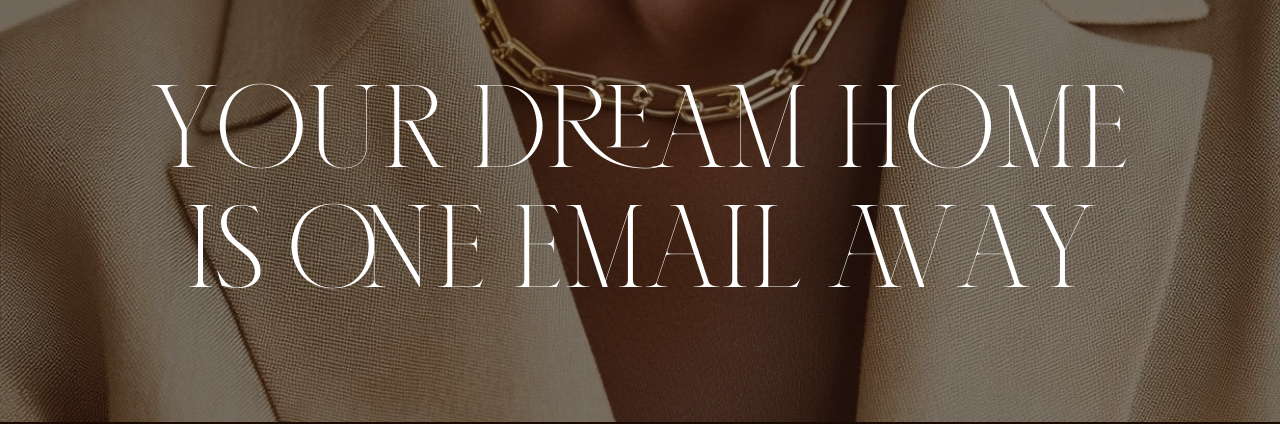
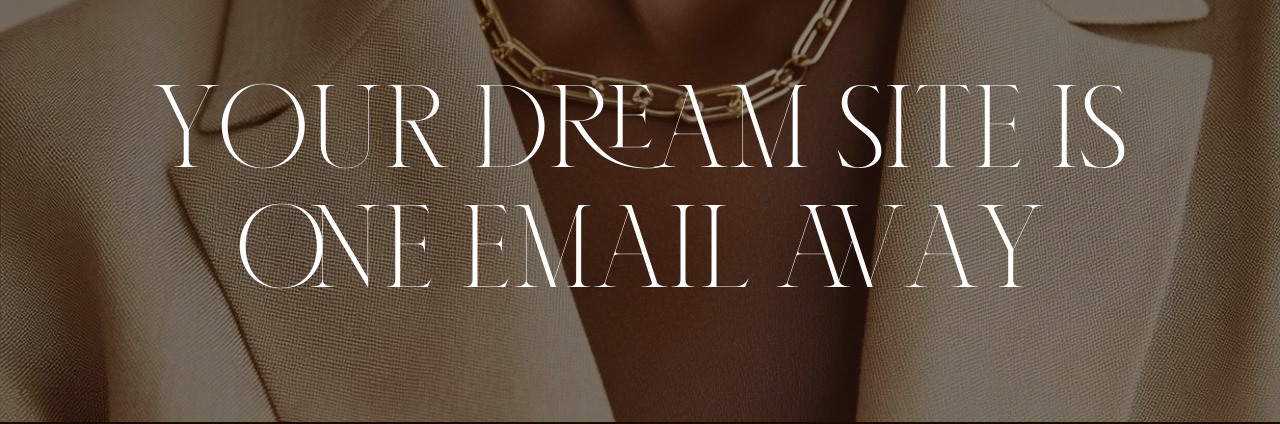
Before and after one commit to emiliaiwu/studiosunsette, a React (Vite) app: page /inquire in a window 1280 px wide. Shown: the part 378-802 px from the top of the page. Built offline with nearby package versions, Linux system fonts and the light colour scheme; no server answers.

Commit message:
fixed to scroll

```diff
--- a/src/components/MainHero.tsx
+++ b/src/components/MainHero.tsx
@@ -10,7 +10,7 @@ interface MainHeroProps {
 const MainHero: React.FC<MainHeroProps> = ({ bgImage, text }) => {
 	const backgroundStyle = {
 		backgroundImage: `url(${bgImage})`,
-		backgroundAttachment: "fixed",
+		backgroundAttachment: window.innerWidth > 768 ? "fixed" : "scroll",
 		backgroundPosition: "center center",
 		backgroundRepeat: "no-repeat",
 		backgroundSize: "cover",
--- a/src/pages/Inquire.tsx
+++ b/src/pages/Inquire.tsx
@@ -20,7 +20,7 @@ const Inquire = () => {
 			<Announcement />
 			<Header />
 			<main>
-				<MainHero bgImage={img} text=' Your Dream HOME IS ONE EMAIL AWAY' />
+				<MainHero bgImage={img} text=' Your Dream site IS ONE EMAIL AWAY' />
 				<Intro />
 				<InquireForm />
 			</main>
```
